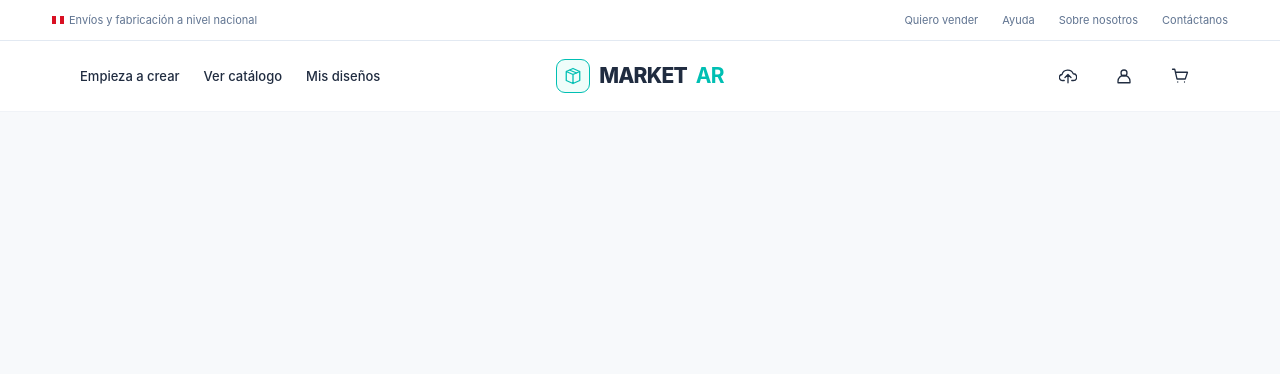
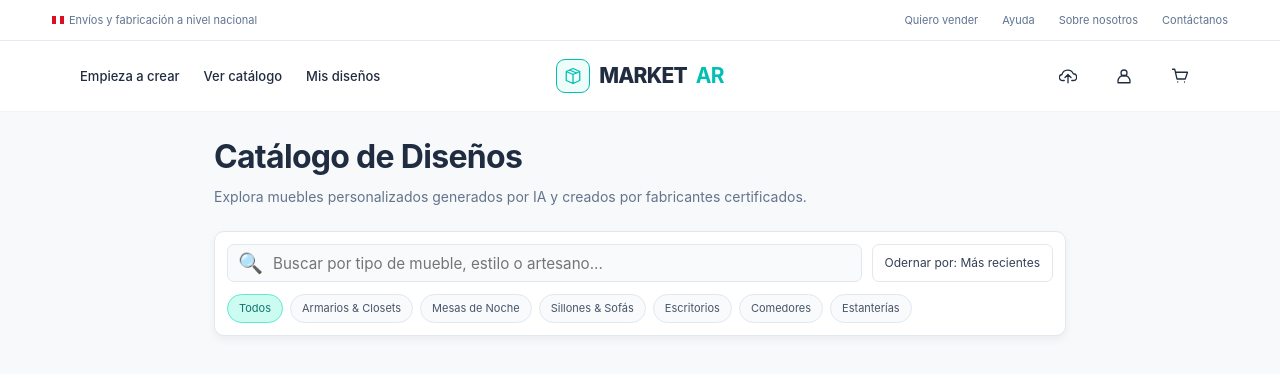
Before and after one commit to UpMarketReality/marketar-frontend, an Angular app: page /catalogo in a window 1280 px wide. Before the commit this address led to /. Shown: the top 374 px of the page. Built offline with nearby package versions, Linux system fonts and the light colour scheme.

Commit message:
Avance de diseño de componente catalogo

```diff
--- a/src/app/app.routes.ts
+++ b/src/app/app.routes.ts
@@ -18,6 +18,7 @@ import { VendedorMisProductos } from './componentes/vendedor-mis-productos/vende
 import { VendedorGestorDePedidos } from './componentes/vendedor-gestor-de-pedidos/vendedor-gestor-de-pedidos';
 import { VendedorResumen } from './componentes/vendedor-resumen/vendedor-resumen';
 import { VendedorMisProductosB } from './componentes/vendedor-mis-productos-b/vendedor-mis-productos-b';
+import { Catalogo } from './componentes/catalogo/catalogo';
 
 export const routes: Routes = [
   {
@@ -84,4 +85,7 @@ export const routes: Routes = [
       },
     ],
   },
+  {
+    path: 'catalogo', component: Catalogo,
+  }
 ];
--- a/src/app/componentes/catalogo/catalogo.css
+++ b/src/app/componentes/catalogo/catalogo.css
@@ -0,0 +1,97 @@
+/*Emcabezado y texto*/
+.catalogo {
+  max-width: 900px;
+  margin:  auto;
+  padding: 24px;
+}
+
+.encabezado h1 {
+  font-size: 32px;
+  margin-bottom: 8px;
+}
+
+.encabezado p {
+  font-size: 14px;
+  color: #64748b;
+  margin-top: 0;
+}
+
+/*Buscador y filtros*/
+
+.panel-de-filtros{
+    margin-top: 24px;
+    padding: 12px;
+    background-color: #ffffff;
+    border: 1px solid #e2e8f0;
+    border-radius: 10px;
+    box-shadow: 0 4px 10px rgba(15, 23, 42, 0.05);
+}
+
+.barra-herramientas {
+  display: flex;
+  align-items: center;
+  gap: 10px;
+}
+
+.buscador {
+    display:flex;
+    align-items: center;
+    flex: 1;
+    gap:8px;
+    padding: 0 10px;
+    height: 38px;
+    background-color: #f8fafc;
+    border: 1px solid #e2e8f0;
+    border-radius: 7px;
+    box-sizing: border-box;
+}
+
+.icono-lupa {
+    color: #64748b;
+    font-size: 20px;
+}
+
+.buscador input {
+    width: 100%;
+    min-width: 0;
+    border: none;
+    outline: none;
+    background: transparent;
+    font-size: 15.2px;
+    color:#334155;
+}
+
+.selector-orden {
+    height: 38px;
+    padding: 0 12px;
+    background-color: #ffffff;
+    border:1px solid #e2e8f0;
+    border-radius: 7px;
+    color:#334155;
+    font-size: 12px;
+    white-space: nowrap;
+    cursor:pointer;
+}
+
+.categorias{
+    display: flex;
+    flex-wrap: wrap;
+    gap: 7px;
+    margin-top: 12px;
+}
+
+.categoria {
+    padding: 5px 11px;
+    border: 1px solid #e2e8f0;
+    border-radius: 20px;
+    background-color: #f8fafc;
+    color: #475569;
+    font-size: 11px;
+    cursor: pointer;
+}
+
+.categoria.activa {
+    background-color: #ccfbf1;
+    border-color: #5eead4;
+    color:#0f766e;
+}
--- a/src/app/componentes/catalogo/catalogo.html
+++ b/src/app/componentes/catalogo/catalogo.html
@@ -1 +1,40 @@
-<p>catalogo works!</p>
+ <main class="catalogo">
+    <!-- encabezado principal-->
+  <header class="encabezado">
+    <h1>Catálogo de Diseños</h1>
+    <p>
+      Explora muebles personalizados generados por IA
+      y creados por fabricantes certificados.
+    </p>
+  </header>
+
+  <!--buscados y filtros de búsqueda-->
+  <section class="panel-de-filtros">
+    <!-- barra de búsqueda y ordenamiento -->
+     <div class="barra-herramientas">
+        <div class="buscador">
+            <span class="icono-lupa" aria-hidden="true">🔍</span>
+
+            <input
+            type="text"
+            placeholder="Buscar por tipo de mueble, estilo o artesano..."
+            aria-label="Buscar Diseños">
+        </div>
+
+        <button class="selector-orden">
+            Odernar por: Más recientes
+        </button>
+     </div>
+
+     <!-- categorias-->
+      <nav class="categorias" aria-label="Categorias de busqueda">
+        <button class ="categoria activa">Todos</button>
+        <button class ="categoria">Armarios & Closets</button>
+        <button class ="categoria">Mesas de Noche</button>
+        <button class ="categoria">Sillones & Sofás</button>
+        <button class ="categoria">Escritorios</button>
+        <button class ="categoria">Comedores</button>
+        <button class ="categoria">Estanterías</button>
+      </nav>
+  </section>
+</main>
--- a/src/app/componentes/header-componente/header-componente.html
+++ b/src/app/componentes/header-componente/header-componente.html
@@ -31,11 +31,9 @@
 <header class="site-header">
   <div class="header-inner">
     <nav class="main-nav" aria-label="Navegación principal">
-      <button class="text-button" type="button" data-info="Empieza a crear">
-        Empieza a crear</button
-      ><button class="text-button" type="button" data-info="Catálogo">
-      Ver catálogo</button
-    ><a href="">Mis diseños</a>
+      <button class="text-button" type="button" data-info="Empieza a crear">Empieza a crear</button>
+      <a routerLink="catalogo"><button class="text-button" type="button" data-info="Catálogo">Ver catálogo</button></a>
+      <a href="">Mis diseños</a>
     </nav>
     <a class="brand" href="" aria-label="MarketAR, mi cuenta"
     ><span class="brand__mark"
```
